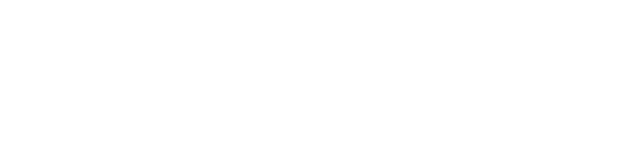
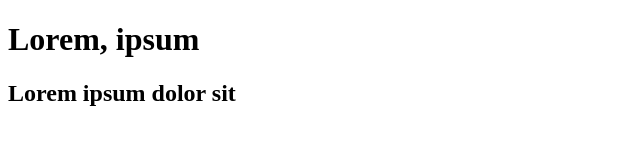
Before and after one commit to Harmonyy1/Uppgifter, a plain HTML site: page webbtest1.html in a window 1280 px wide. Shown: the whole page, without its empty margins (0-640 px from the left). Drawn offline with Linux system fonts and the light colour scheme.

Commit message:
2023-09-19

```diff
--- a/webbtest1.html
+++ b/webbtest1.html
@@ -4,8 +4,26 @@
     <meta charset="UTF-8">
     <meta name="viewport" content="width=device-width, initial-scale=1.0">
     <title>Document</title>
+    <link rel="stylesheet" type="text/CSS">
+    <style>
+
+    </style>
 </head>
 <body>
+    <div class="main">
+        <div class="topheader">
+            <h1>Lorem, ipsum</h1>
+            <h2>Lorem ipsum dolor sit</h2>
+        </div>
 
+        <div class="topimages">
+
+        </div>
+    </div>
 </body>
 </html>
+
+
+<!--1box for top headers, 1box for top images, 1box for left side of text, 1box for right side of text (1box for text, 1box for images)-->
+
+<!--grid can be used instead of flex-->
```
